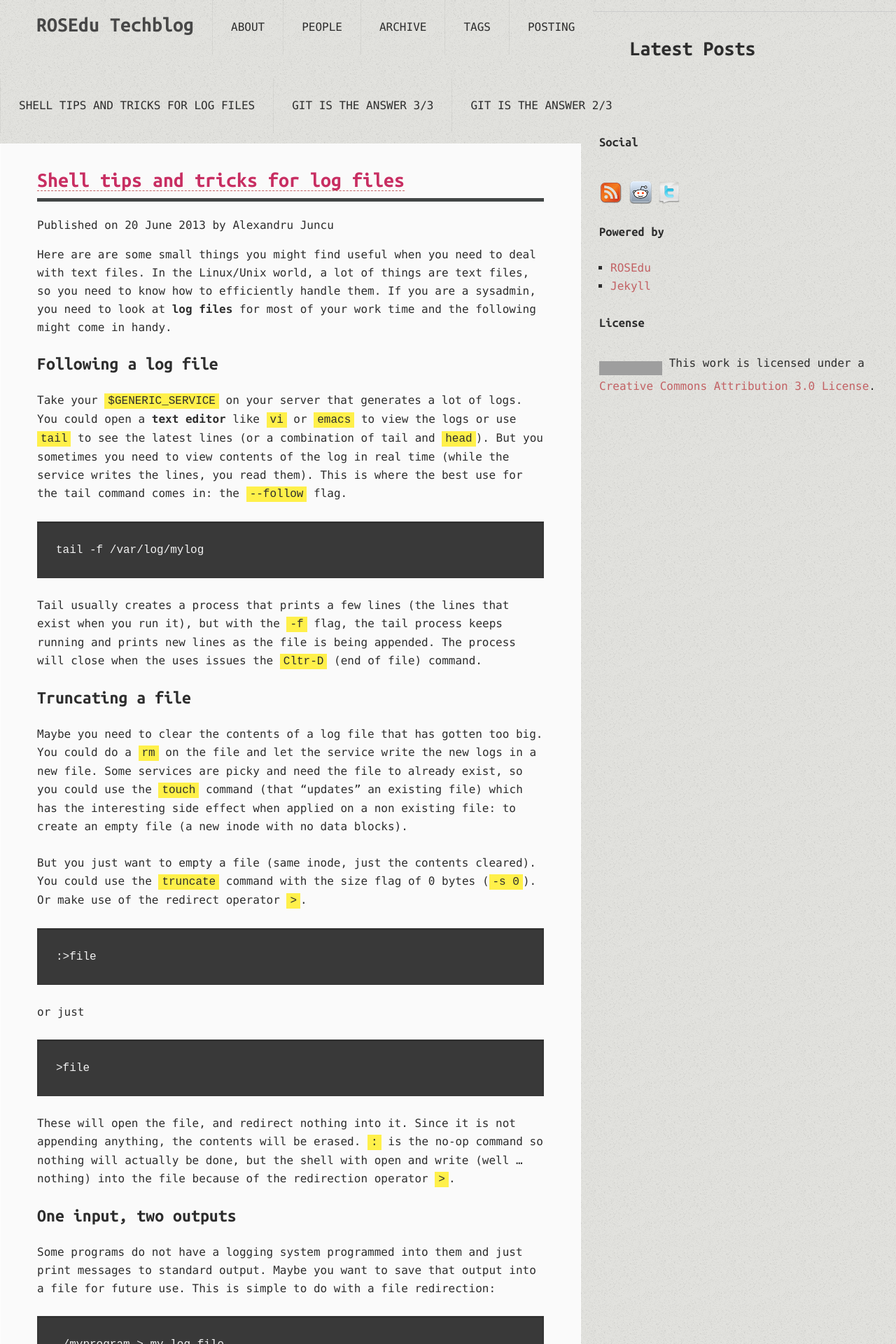
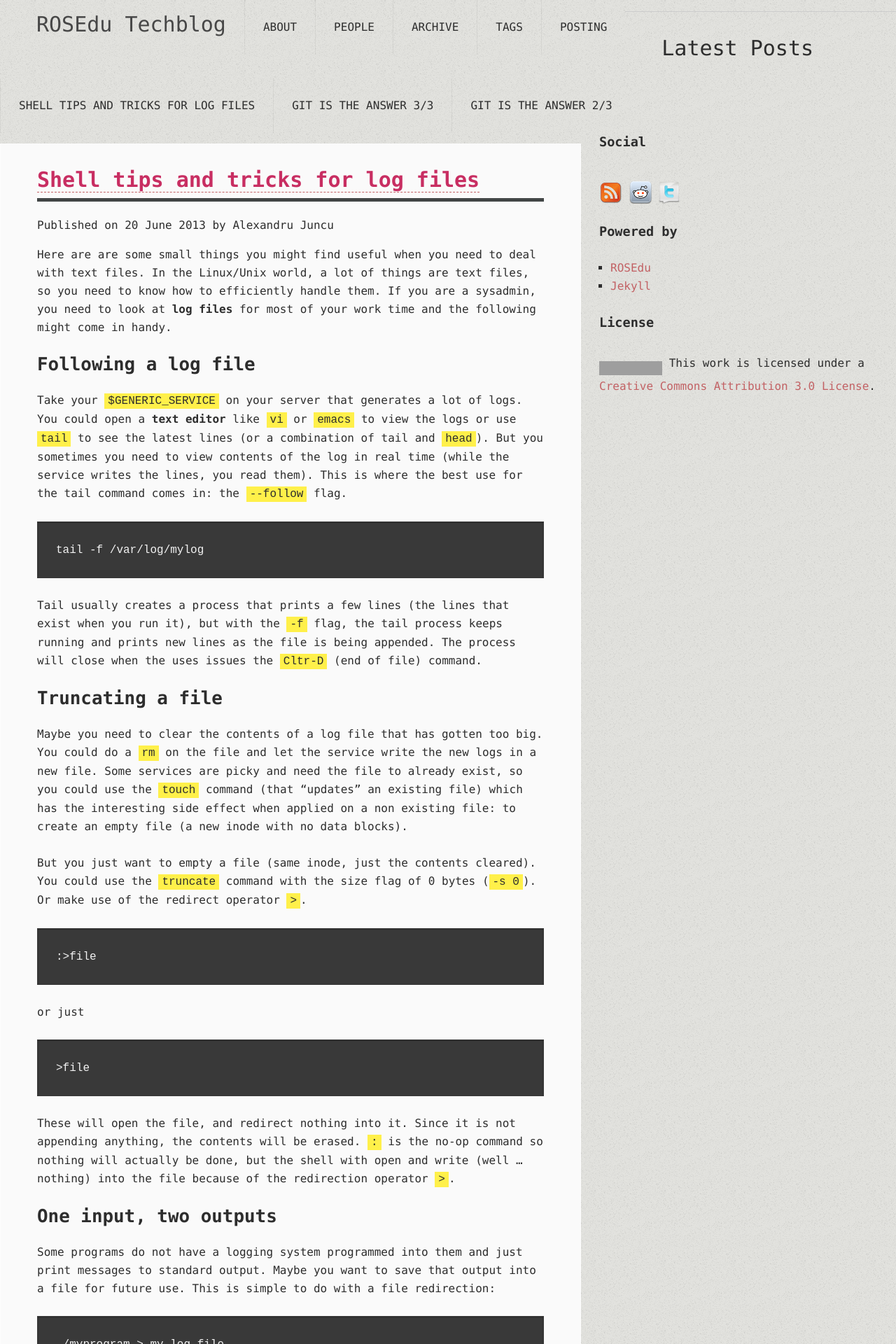
Before and after one commit to rosedu/techblog, a Jekyll site: the page built from index.html, in a window 1280 px wide. Shown: the top 1920 px of the page at 70% size. Built offline with Jekyll 4.4.1, drawn with Linux system fonts in a browser that asks for light colours; some web fonts are replaced; comment, search, counter and statistics services are not loaded; grey boxes are pictures that could not be loaded.

Commit message:
Removed extra slashes for font import

```diff
--- a/css/style.css
+++ b/css/style.css
@@ -510,8 +510,8 @@
 */
 @font-face {
   font-family: 'UbuntuMono-B';
-  src: url('/font/UbuntuMono-B-webfont.eot');
-  src: url('/font/UbuntuMono-B-webfont.eot?#iefix') format('embedded-opentype'), url('/font/UbuntuMono-B-webfont.woff') format('woff'), url('/font/UbuntuMono-B-webfont.ttf') format('truetype'), url('/font/UbuntuMono-B-webfont.svg#UbuntuMono-B') format('svg');
+  src: url('font/UbuntuMono-B-webfont.eot');
+  src: url('font/UbuntuMono-B-webfont.eot?#iefix') format('embedded-opentype'), url('font/UbuntuMono-B-webfont.woff') format('woff'), url('font/UbuntuMono-B-webfont.ttf') format('truetype'), url('font/UbuntuMono-B-webfont.svg#UbuntuMono-B') format('svg');
   font-weight: normal !important;
   font-style: normal;
 }
```
